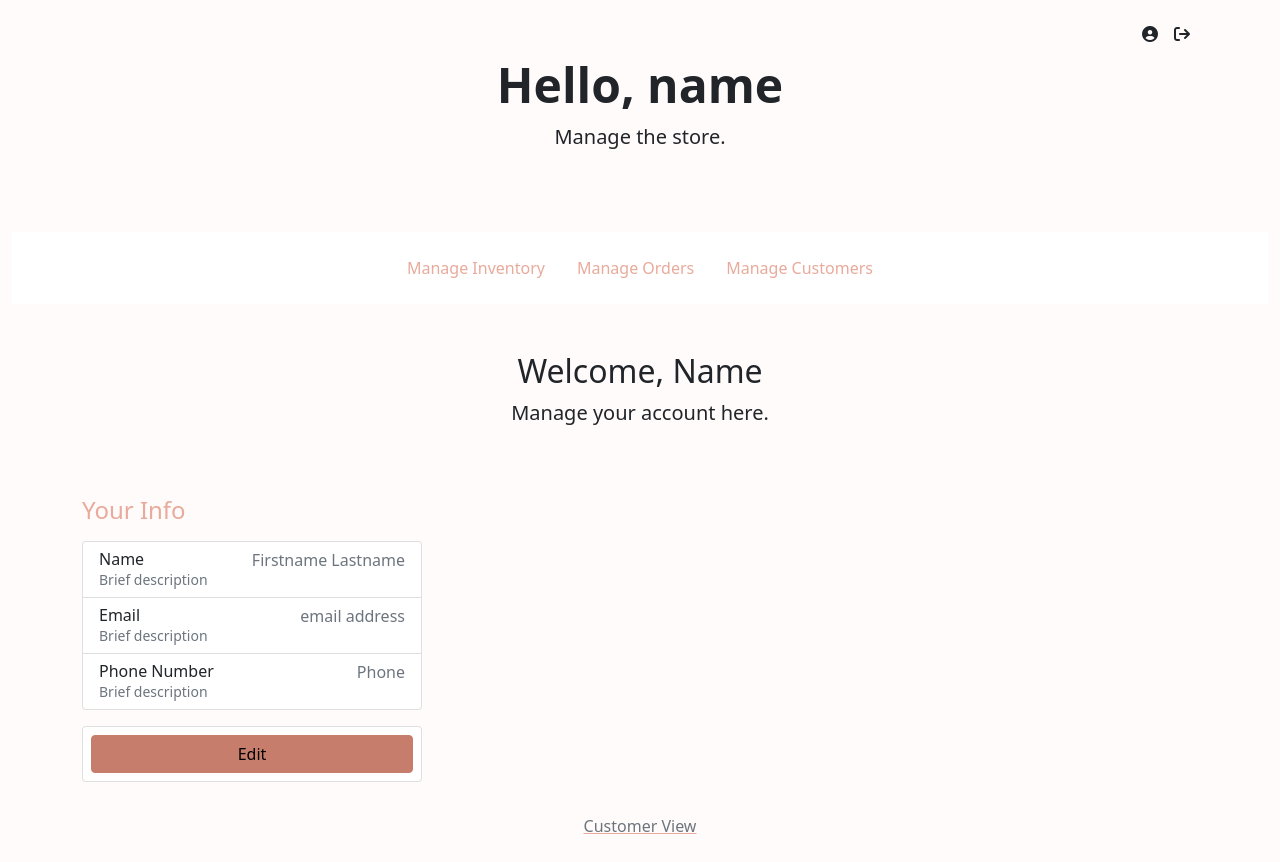
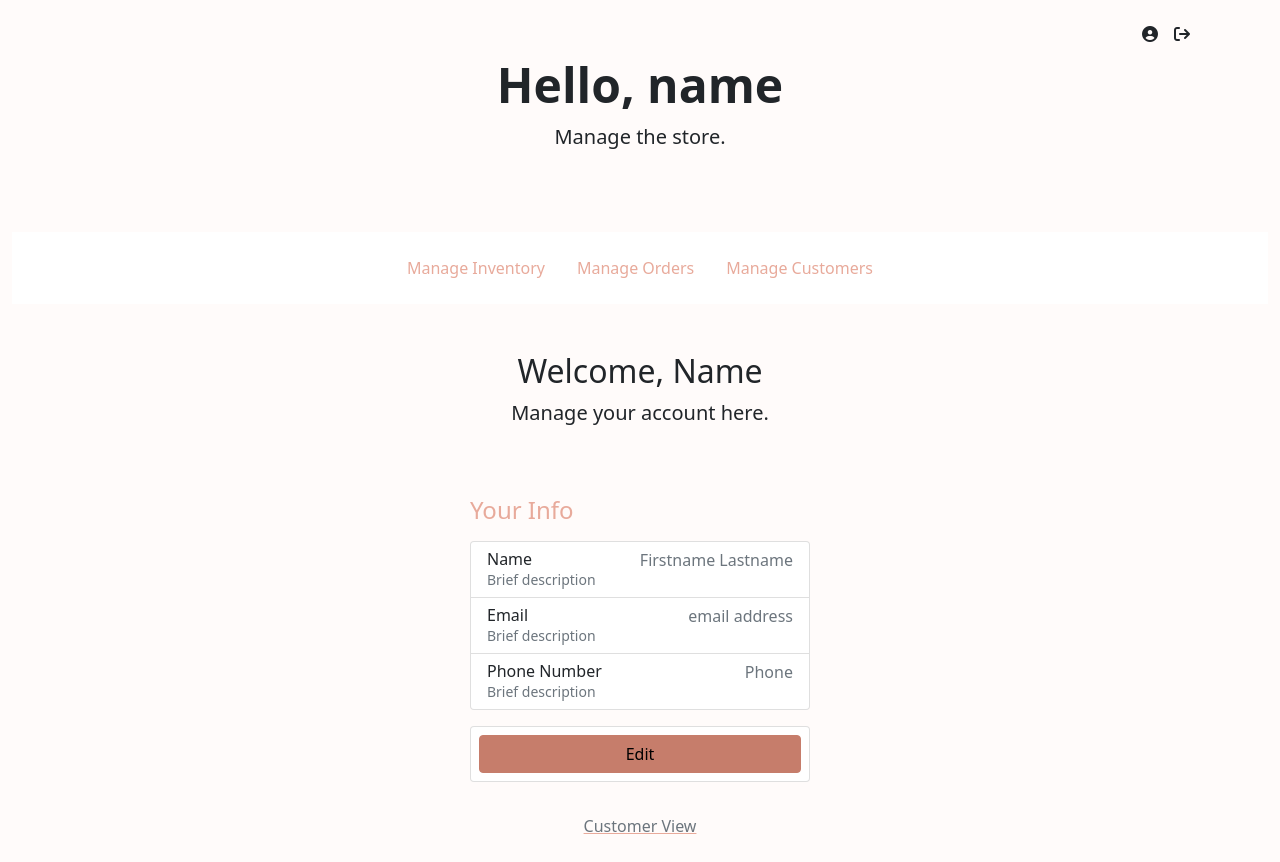
Before and after one commit to marinasaburova/WebFinalProject, a PHP site: page /admin/?action=emp-account in a window 1280 px wide. Run offline with PHP 8.4, Linux system fonts and the light colour scheme; the visitor is signed in with stand-in values (Sample User, id 1); data comes from the database, SQL or seed files in the repository; some libraries are stand-ins or nearby versions.

Commit message:
updated some style things

```diff
--- a/admin/index.php
+++ b/admin/index.php
@@ -206,7 +206,6 @@ switch ($action) {
         require_once('../utils/verify-admin.php');
 
         if (isset($_POST['updateOrder'])) {
-            $update_msg = '<span class="alert-success">Successfully updated!</span>';
             $orderID = trim(filter_input(INPUT_POST, 'orderID'));
             $status = strtolower(trim(filter_input(INPUT_POST, 'status')));
             $email = strtolower(trim(filter_input(INPUT_POST, 'email')));
@@ -216,11 +215,10 @@ switch ($action) {
             $shipState = trim(filter_input(INPUT_POST, 'shipState'));
             $shipZip = trim(filter_input(INPUT_POST, 'shipZip'));
             updateOrder($orderID, $status, $email, $shipStreet, $shipStreet2, $shipCity, $shipState, $shipZip);
-            header("Location: .?action=order-details&orderid=$orderID&msg=success");
+            header("Location: .?action=order-details&orderid=$orderID&msg=success#view");
             break;
         } else {
-            echo 'Did not update';
-            include 'page/update-order.php';
+            header("Location: .?action=order-details&orderid=$orderID&msg=error#view");
             break;
         }
 
@@ -283,6 +281,7 @@ switch ($action) {
         $orderID = filter_input(INPUT_GET, 'orderID');
         $order = getOrderDetails($orderID);
         $items = getOrderItems($orderID);
+        $msg = filter_input(INPUT_GET, 'msg');
         include 'page/order-details.php';
         break;
 }
--- a/admin/page/account.php
+++ b/admin/page/account.php
@@ -15,7 +15,8 @@ include('admin-view/navigation.php');
 
         <div class="row g-5">
             <!-- Personal Info -->
-            <div class="col-md-5 col-lg-4 order-md-last">
+            <div class="col-md-3 col-lg-4"></div>
+            <div class="col-md-6 col-lg-4">
                 <div class="sticky-top" style="top:72px; z-index: 1018">
 
                     <h4 class="d-flex justify-content-between align-items-center mb-3 pt-1">
@@ -53,8 +54,8 @@ include('admin-view/navigation.php');
                     </form>
                 </div>
             </div>
-            <!-- ./summary -->
         </div>
+        <div class="col-md-3 col-lg-4"></div>
     </main>
 
     <?php
```
Also changed, not shown: admin/page/order-details.php (+12 -4 lines).
